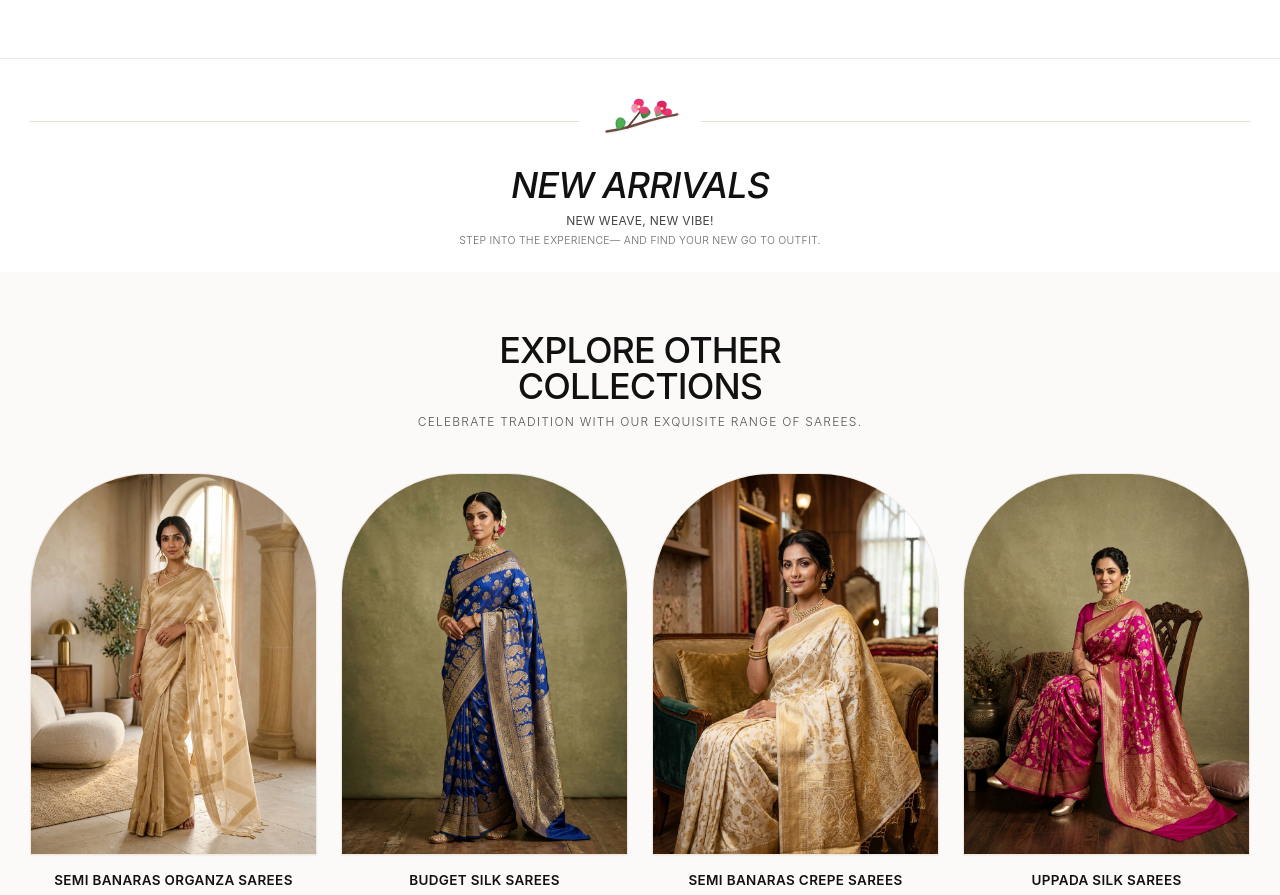
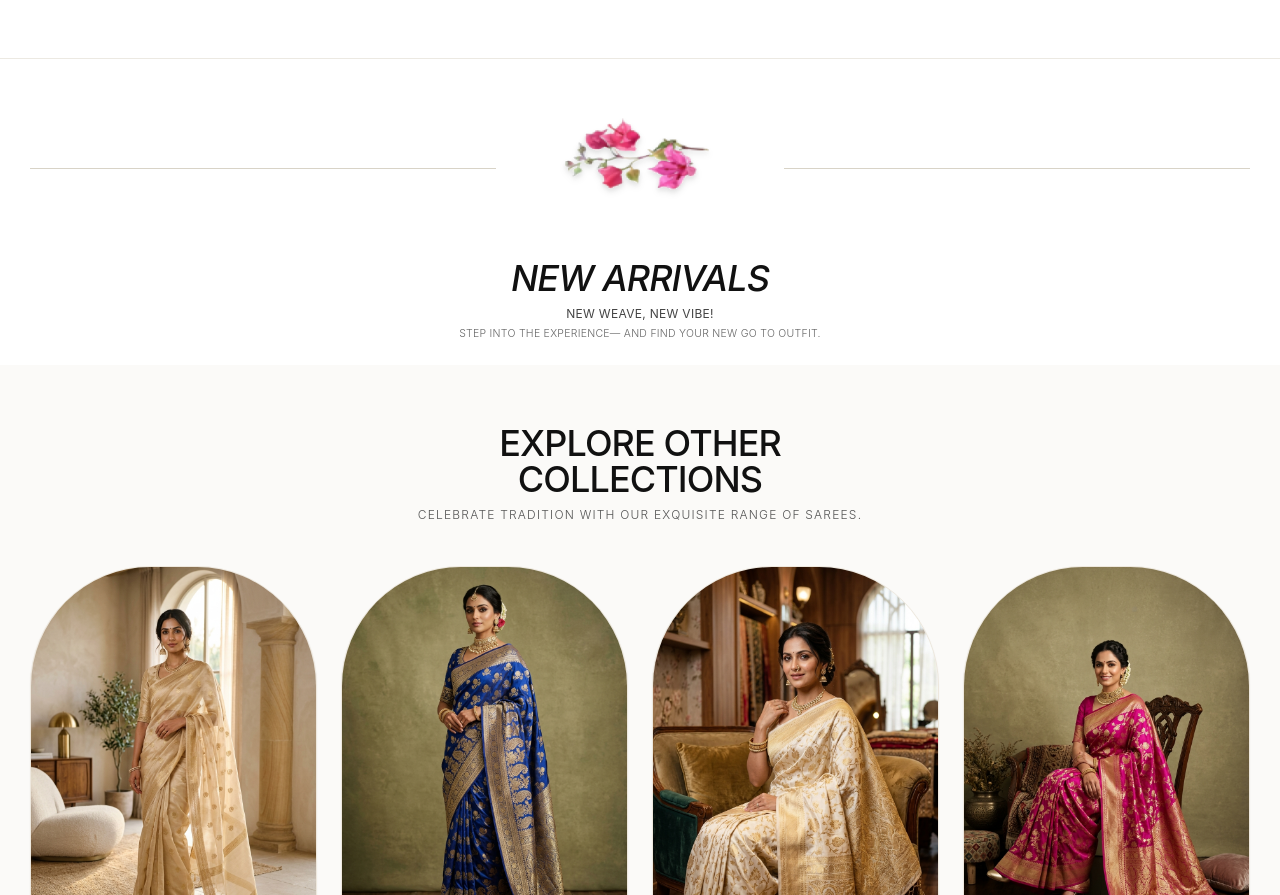
Before and after one commit to janagamsathwikpatel-art/chandrika-bridal-site, a Next.js app: page / in a window 1280 px wide. Shown: the part 2079-2974 px from the top of the page. Built offline with nearby package versions, Linux system fonts and the light colour scheme.

Commit message:
feat: replace vector SVG flower drawing with authentic HD Bougainvillea flower image

```diff
--- a/src/components/NewArrivalsDivider.tsx
+++ b/src/components/NewArrivalsDivider.tsx
@@ -1,101 +1,29 @@
-"use client";
+import Image from "next/image";
 
 export default function NewArrivalsDivider() {
   return (
     <section className="w-full bg-[#ffffff] pt-12 pb-8 px-4 md:px-10 flex flex-col items-center justify-center text-center select-none">
       <div className="max-w-[1440px] w-full mx-auto flex flex-col items-center">
 
-        {/* ── Pink Bougainvillea Flower Branch with Left & Right Divider Lines ── */}
+        {/* ── Pink Bougainvillea Flower Branch (Authentic 1st Image Replacement) ── */}
         <div className="w-full flex items-center justify-center mb-6">
           {/* Left Hairline Rule */}
-          <div className="flex-1 border-t border-[#e2dfd7]" />
+          <div className="flex-1 border-t border-[#d8d3c7]" />
 
-          {/* Centered Pink Bougainvillea Floral Motif Vector */}
-          <div className="px-6 relative flex items-center justify-center">
-            <svg
-              width="86"
-              height="54"
-              viewBox="0 0 90 56"
-              fill="none"
-              xmlns="http://www.w3.org/2000/svg"
-              className="filter drop-shadow-sm"
-            >
-              {/* Natural Branch */}
-              <path
-                d="M10 38C25 36 38 32 50 28C62 24 75 22 84 20"
-                stroke="#6D4C41"
-                strokeWidth="2.5"
-                strokeLinecap="round"
-              />
-              <path
-                d="M32 34C36 28 42 22 46 16"
-                stroke="#5D4037"
-                strokeWidth="1.8"
-                strokeLinecap="round"
-              />
-
-              {/* Green Leaves */}
-              <path
-                d="M22 36C18 30 20 22 26 24C32 26 30 34 22 36Z"
-                fill="#4CAF50"
-                stroke="#2E7D32"
-                strokeWidth="0.8"
-              />
-              <path
-                d="M48 24C44 18 46 12 52 14C58 16 56 22 48 24Z"
-                fill="#388E3C"
-                stroke="#1B5E20"
-                strokeWidth="0.8"
-              />
-              <path
-                d="M62 22C60 16 64 10 70 12C74 14 70 20 62 22Z"
-                fill="#66BB6A"
-                stroke="#2E7D32"
-                strokeWidth="0.8"
-              />
-
-              {/* Pink / Magenta Bougainvillea Petals (Cluster 1) */}
-              <path
-                d="M42 16C36 10 38 2 46 4C52 6 48 14 42 16Z"
-                fill="#E91E63"
-                opacity="0.9"
-              />
-              <path
-                d="M44 14C50 10 56 12 54 18C50 22 42 18 44 14Z"
-                fill="#EC407A"
-                opacity="0.95"
-              />
-              <path
-                d="M38 18C34 14 36 6 42 10C46 12 42 20 38 18Z"
-                fill="#F48FB1"
-                opacity="0.9"
-              />
-
-              {/* Pink / Magenta Bougainvillea Petals (Cluster 2) */}
-              <path
-                d="M66 18C60 12 62 4 70 6C76 8 72 16 66 18Z"
-                fill="#D81B60"
-                opacity="0.95"
-              />
-              <path
-                d="M68 16C74 12 80 14 78 20C74 24 66 20 68 16Z"
-                fill="#E91E63"
-                opacity="0.9"
-              />
-              <path
-                d="M62 20C58 16 60 8 66 12C70 14 66 22 62 20Z"
-                fill="#F06292"
-                opacity="0.9"
-              />
-
-              {/* Small Petal Buds */}
-              <circle cx="44" cy="12" r="1.5" fill="#FFF59D" />
-              <circle cx="68" cy="14" r="1.5" fill="#FFF59D" />
-            </svg>
+          {/* Centered Authentic Pink Bougainvillea Flower HD Motif */}
+          <div className="px-4 sm:px-8 relative flex items-center justify-center shrink-0">
+            <Image
+              src="/images/bougainvillea-flower-hd.png"
+              alt="Pink Bougainvillea Flower HD Motif"
+              width={220}
+              height={135}
+              className="w-[160px] sm:w-[200px] md:w-[240px] h-auto object-contain filter drop-shadow-md transition-transform duration-300 hover:scale-105"
+              priority
+            />
           </div>
 
           {/* Right Hairline Rule */}
-          <div className="flex-1 border-t border-[#e2dfd7]" />
+          <div className="flex-1 border-t border-[#d8d3c7]" />
         </div>
 
         {/* ── Title & Subtitles matching User Screenshot ── */}
```
